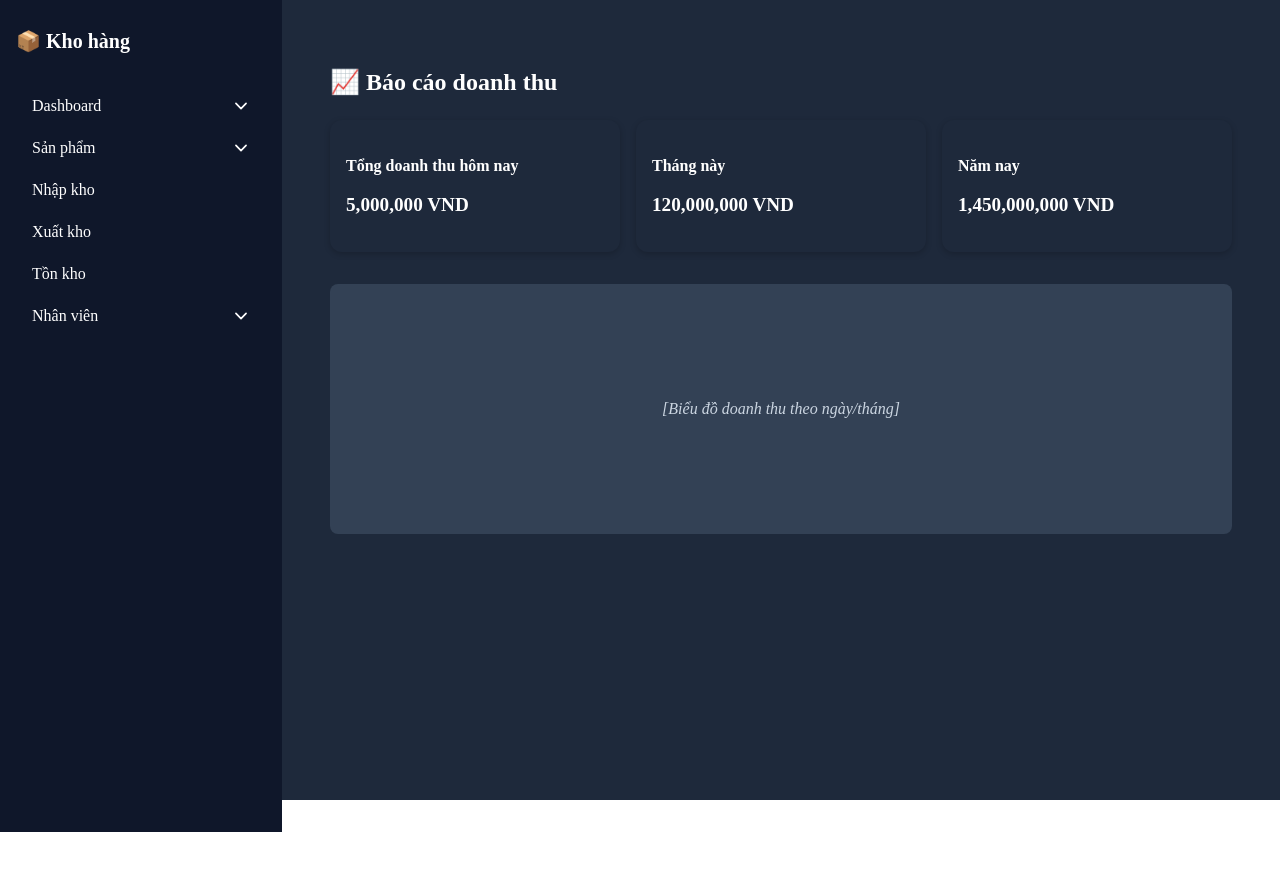
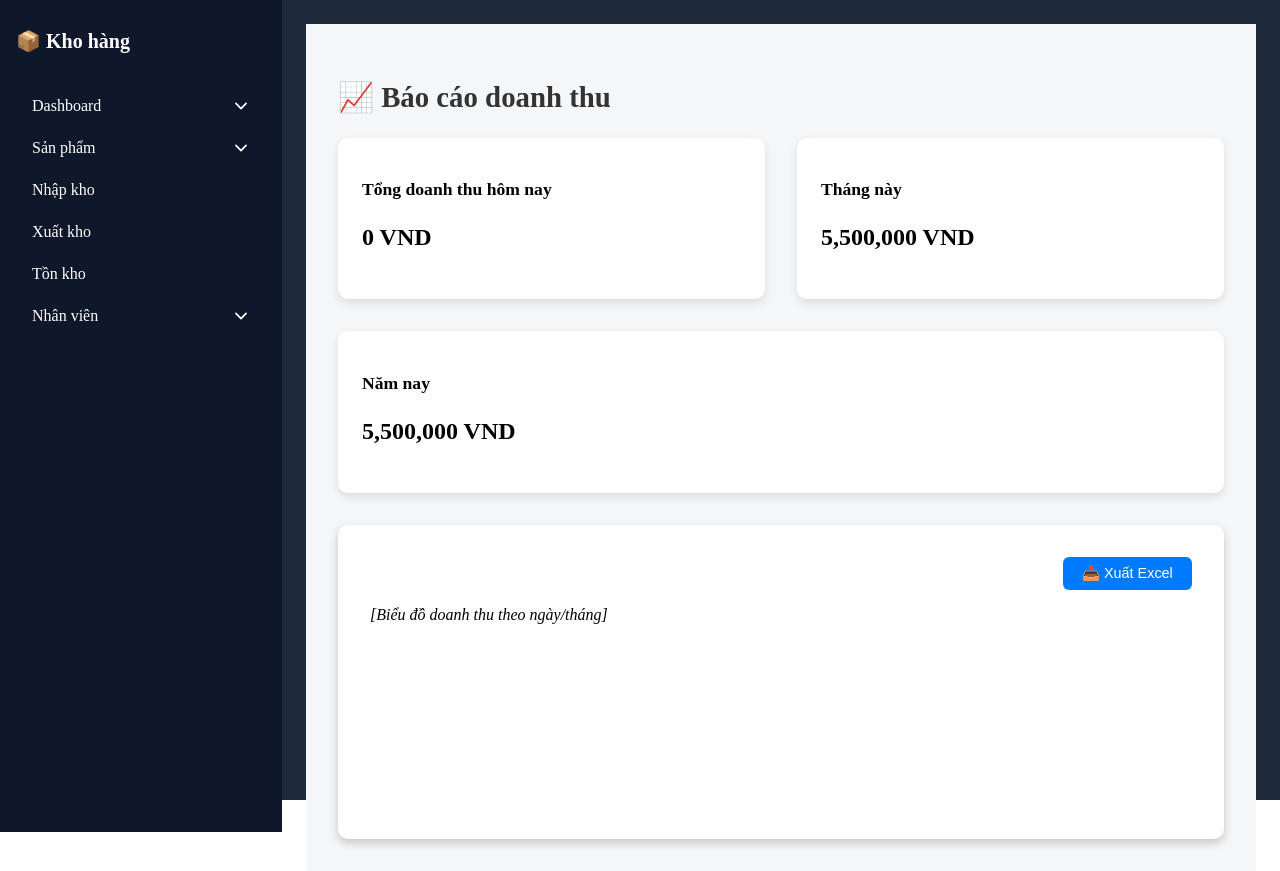
Before and after one commit to TCKhoa/Warehouse-Management-Project, a React (Vite) app: page /revenue in a window 1280 px wide. Before the commit the page ends 832 px from the top, so only its background shows below. Built offline with nearby package versions, Linux system fonts and the light colour scheme.

Commit message:
update history and revenue

```diff
--- a/src/pages/Revenue.jsx
+++ b/src/pages/Revenue.jsx
@@ -1,27 +1,125 @@
-import React from "react";
+import React, { useEffect, useState } from "react";
 import "../styles/Revenue.scss";
+import * as XLSX from "xlsx";
+import { saveAs } from "file-saver";
 
 export default function Revenue() {
+  const [transactions, setTransactions] = useState([]);
+  const [dailyRevenue, setDailyRevenue] = useState(0);
+  const [monthlyRevenue, setMonthlyRevenue] = useState(0);
+  const [yearlyRevenue, setYearlyRevenue] = useState(0);
+
+  useEffect(() => {
+    const data = [
+      {
+        id: "TX001",
+        type: "Nhập kho",
+        date: "2025-08-07",
+        value: 1500000,
+      },
+      {
+        id: "TX002",
+        type: "Xuất kho",
+        date: "2025-08-08",
+        value: 2500000,
+      },
+      {
+        id: "TX003",
+        type: "Xuất kho",
+        date: "2025-08-08",
+        value: 3000000,
+      },
+    ];
+    setTransactions(data);
+  }, []);
+
+  useEffect(() => {
+    const today = new Date();
+    let daily = 0;
+    let monthly = 0;
+    let yearly = 0;
+
+    transactions.forEach((tx) => {
+      if (tx.type !== "Xuất kho") return;
+
+      const date = new Date(tx.date);
+      if (
+        date.getFullYear() === today.getFullYear() &&
+        date.getMonth() === today.getMonth() &&
+        date.getDate() === today.getDate()
+      ) {
+        daily += tx.value;
+      }
+      if (
+        date.getFullYear() === today.getFullYear() &&
+        date.getMonth() === today.getMonth()
+      ) {
+        monthly += tx.value;
+      }
+      if (date.getFullYear() === today.getFullYear()) {
+        yearly += tx.value;
+      }
+    });
+
+    setDailyRevenue(daily);
+    setMonthlyRevenue(monthly);
+    setYearlyRevenue(yearly);
+  }, [transactions]);
+
+  const handleExportExcel = () => {
+    const exportData = transactions
+      .filter((tx) => tx.type === "Xuất kho")
+      .map((tx) => ({
+        "Mã giao dịch": tx.id,
+        "Ngày": tx.date,
+        "Giá trị (VND)": tx.value,
+      }));
+
+    const worksheet = XLSX.utils.json_to_sheet(exportData);
+    const workbook = XLSX.utils.book_new();
+    XLSX.utils.book_append_sheet(workbook, worksheet, "Doanh thu");
+
+    const excelBuffer = XLSX.write(workbook, {
+      bookType: "xlsx",
+      type: "array",
+    });
+
+    const file = new Blob([excelBuffer], {
+      type: "application/octet-stream",
+    });
+    saveAs(file, "bao-cao-doanh-thu.xlsx");
+  };
+
   return (
     <div className="revenue-page">
       <h2>📈 Báo cáo doanh thu</h2>
-      <div className="revenue-summary">
-        <div className="summary-box">
-          <h4>Tổng doanh thu hôm nay</h4>
-          <p>5,000,000 VND</p>
+
+      <div className="revenue-cards">
+        <div className="card">
+          <h3>Tổng doanh thu hôm nay</h3>
+          <p>{dailyRevenue.toLocaleString()} VND</p>
         </div>
-        <div className="summary-box">
-          <h4>Tháng này</h4>
-          <p>120,000,000 VND</p>
+        <div className="card">
+          <h3>Tháng này</h3>
+          <p>{monthlyRevenue.toLocaleString()} VND</p>
         </div>
-        <div className="summary-box">
-          <h4>Năm nay</h4>
-          <p>1,450,000,000 VND</p>
+        <div className="card">
+          <h3>Năm nay</h3>
+          <p>{yearlyRevenue.toLocaleString()} VND</p>
         </div>
       </div>
 
-      <div className="chart-placeholder">
-        <p>[Biểu đồ doanh thu theo ngày/tháng]</p>
+      <div className="revenue-chart">
+        <div className="chart-header">
+          <button className="export-btn" onClick={handleExportExcel}>
+            📥 Xuất Excel
+          </button>
+        </div>
+
+        <p>
+          <i>[Biểu đồ doanh thu theo ngày/tháng]</i>
+        </p>
+        {/* Sau này bạn có thể tích hợp Chart.js hoặc Recharts ở đây */}
       </div>
     </div>
   );
--- a/src/pages/TransactionHistory.jsx
+++ b/src/pages/TransactionHistory.jsx
@@ -1,38 +1,90 @@
-import React from "react";
+// src/pages/TransactionHistory.jsx
+import React, { useState, useEffect } from "react";
 import "../styles/TransactionHistory.scss";
+import { Link } from "react-router-dom";
 
 export default function TransactionHistory() {
+  const [transactions, setTransactions] = useState([]);
+
+  useEffect(() => {
+    // Dữ liệu giả lập
+    const data = [
+      {
+        id: "TX001",
+        type: "Nhập kho",
+        date: "2025-08-07",
+        user: "Nguyễn Văn A",
+        value: 1500000,
+        description: "Nhập hàng đợt 1",
+        note: "Kiểm tra lại số lượng",
+        detailPage: "/import-receipts/1",
+      },
+      {
+        id: "TX002",
+        type: "Xuất kho",
+        date: "2025-08-08",
+        user: "Trần Thị B",
+        value: 2500000,
+        description: "Xuất hàng cho đại lý",
+        note: "",
+        detailPage: "/export-receipts/2",
+      },
+    ];
+    setTransactions(data);
+  }, []);
+
+  // Hàm tạo link động theo loại hình
+  const getDetailLink = (tx) => {
+    if (tx.type === "Nhập kho") return `/import-receipt/${tx.id}`;
+    if (tx.type === "Xuất kho") return `/export-receipt/${tx.id}`;
+    return "#";
+  };
+
   return (
     <div className="transaction-history-page">
-      <h2>🧾 Lịch sử giao dịch</h2>
-      <table>
+      <h2>📊 Lịch sử giao dịch</h2>
+
+      <div className="transaction-table-wrapper">
+        <table className="transaction-table">
           <thead>
             <tr>
-            <th>Mã GD</th>
-            <th>Loại</th>
-            <th>Ngày</th>
+              <th>Mã giao dịch</th>
+              <th>Loại hình</th>
+              <th>Ngày giao dịch</th>
               <th>Người thực hiện</th>
               <th>Giá trị</th>
+              <th>Mô tả</th>
+              <th>Ghi chú</th>
+              <th>Chi tiết</th>
             </tr>
           </thead>
           <tbody>
+            {transactions.map((tx) => (
+              <tr key={tx.id}>
+                <td>{tx.id}</td>
+                <td className={tx.type === "Xuất kho" ? "export" : "import"}>
+                  {tx.type}
+                </td>
+                <td>{new Date(tx.date).toLocaleDateString("vi-VN")}</td>
+                <td>{tx.user}</td>
+                <td>{tx.value.toLocaleString()}₫</td>
+                <td>{tx.description}</td>
+                <td>{tx.note || "—"}</td>
+                <td>
+                  <Link to={getDetailLink(tx)} className="detail-link">
+                    Xem chi tiết
+                  </Link>
+                </td>
+              </tr>
+            ))}
+            {transactions.length === 0 && (
               <tr>
-            <td>TX001</td>
-            <td>Xuất kho</td>
-            <td>03/08/2025</td>
-            <td>Nguyễn Văn A</td>
-            <td>12,000,000 VND</td>
+                <td colSpan="8">Không có dữ liệu giao dịch.</td>
               </tr>
-          <tr>
-            <td>TX002</td>
-            <td>Nhập kho</td>
-            <td>02/08/2025</td>
-            <td>Trần Thị B</td>
-            <td>25,000,000 VND</td>
-          </tr>
-          {/* Thêm nhiều dòng hơn nếu cần */}
+            )}
           </tbody>
         </table>
       </div>
+    </div>
   );
 }
--- a/src/styles/Revenue.scss
+++ b/src/styles/Revenue.scss
@@ -1,43 +1,71 @@
 .revenue-page {
-  padding: 1.5rem;
+  padding: 2rem;
+  background-color: #f4f6f8;
+  color: #333;
+  min-height: 85vh;
 
   h2 {
-    font-size: 1.5rem;
+    font-size: 1.8rem;
     margin-bottom: 1.5rem;
   }
 
-  .revenue-summary {
+  .revenue-cards {
     display: flex;
-    gap: 1rem;
+    gap: 2rem;
     margin-bottom: 2rem;
+    flex-wrap: wrap;
 
-    .summary-box {
+    .card {
       flex: 1;
-      background-color: #1e293b;
-      color: white;
-      padding: 1rem;
-      border-radius: 12px;
-      box-shadow: 0 2px 6px rgba(0, 0, 0, 0.2);
+      min-width: 250px;
+      background-color: #ffffff;
+      padding: 1.5rem;
+      border-radius: 10px;
+      box-shadow: 0 4px 10px rgba(0, 0, 0, 0.1);
+      color: #000000;
 
-      h4 {
-        margin-bottom: 0.5rem;
+      h3 {
+        margin-bottom: 0.6rem;
+        font-size: 1.1rem;
       }
 
       p {
-        font-size: 1.2rem;
+        font-size: 1.5rem;
         font-weight: bold;
       }
     }
   }
 
-  .chart-placeholder {
-    background-color: #334155;
+  .revenue-chart {
+    background-color: #ffffff;
+    padding: 2rem;
+    border-radius: 10px;
+    color: #000000;
+    font-style: italic;
+    box-shadow: 0 4px 10px rgba(0, 0, 0, 0.2);
+    width: auto;
     height: 250px;
-    border-radius: 8px;
-    color: #cbd5e1;
-    display: flex;
-    align-items: center;
-    justify-content: center;
-    font-style: italic;
+    position: relative;
+
+    .chart-header {
+      display: flex;
+      justify-content: flex-end;
+      margin-bottom: 1rem;
+
+      .export-btn {
+        background-color: #007bff;
+        color: white;
+        padding: 0.5rem 1.2rem;
+        border: none;
+        border-radius: 6px;
+        font-size: 0.9rem;
+        cursor: pointer;
+        transition: background-color 0.2s ease;
+
+        &:hover {
+          background-color: #0056b3;
+        }
+      }
+    }
   }
 }
--- a/src/styles/TransactionHistory.scss
+++ b/src/styles/TransactionHistory.scss
@@ -1,34 +1,67 @@
 .transaction-history-page {
-  padding: 1.5rem;
+  padding: 2rem;
+  background: #f8f9fa;
+  min-height: 85vh;
 
   h2 {
-    font-size: 1.5rem;
+    font-size: 1.8rem;
+    margin-bottom: 0.5rem;
+    color: #000;
+  }
+
+  p {
+    color: #555;
     margin-bottom: 1.5rem;
   }
 
-  table {
+  .transaction-table-wrapper {
+    overflow-x: auto;
+    background: #fff;
+    padding: 1rem;
+    border-radius: 8px;
+    box-shadow: 0 2px 6px rgba(0, 0, 0, 0.05);
+  }
+
+  .transaction-table {
     width: 100%;
     border-collapse: collapse;
-    background-color: #1e293b;
-    color: white;
-    border-radius: 8px;
-    overflow: hidden;
 
-    th, td {
-      padding: 0.75rem 1rem;
+    th,
+    td {
+      padding: 0.75rem;
       text-align: left;
+      font-size: 0.95rem;
+      border: 1px solid #ddd;
+      color: #000;
     }
 
-    thead {
-      background-color: #334155;
+    th {
+      background: #ffffff;
+      font-weight: 600;
     }
 
-    tbody tr:nth-child(even) {
-      background-color: #2d3748;
+    tr:hover {
+      background: #f9f9f9;
     }
 
-    tbody tr:hover {
-      background-color: #475569;
+    .import {
+      color: #007bff;
+      font-weight: 500;
+    }
+
+    .export {
+      color: #dc3545;
+      font-weight: 500;
+    }
+
+    .detail-link {
+      color: #007bff;
+      text-decoration: none;
+      font-weight: 500;
+
+      &:hover {
+        text-decoration: underline;
+      }
     }
   }
 }
```
Lines whose indentation alone changed are shown as unchanged.
